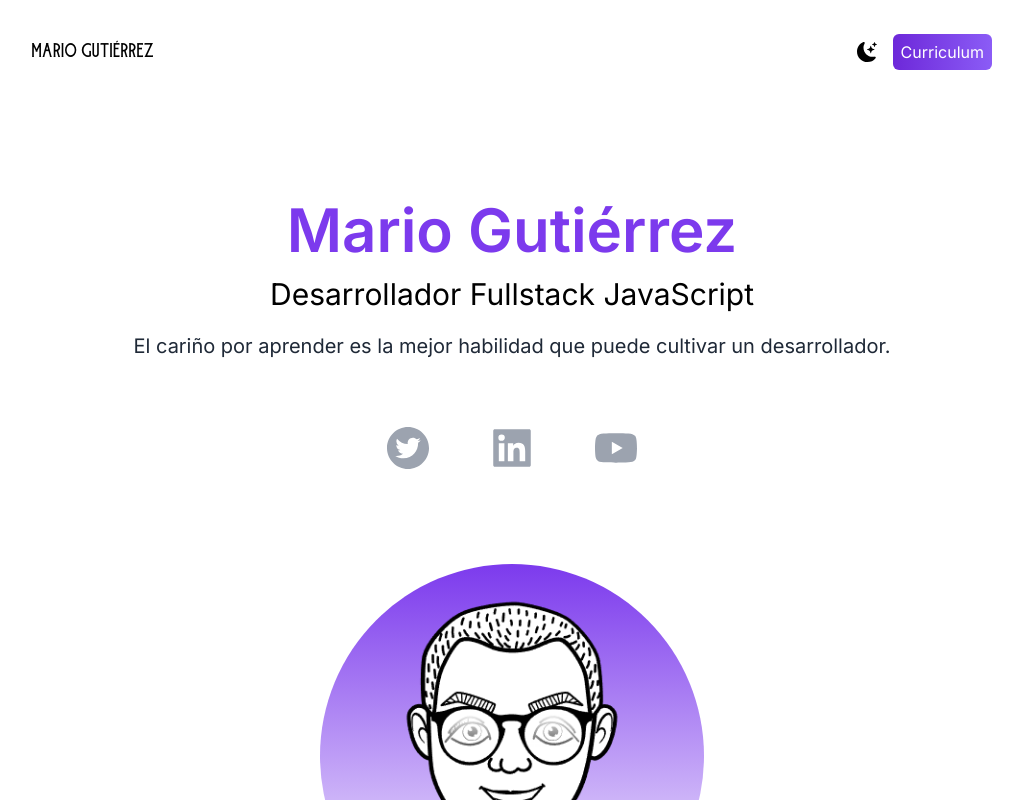
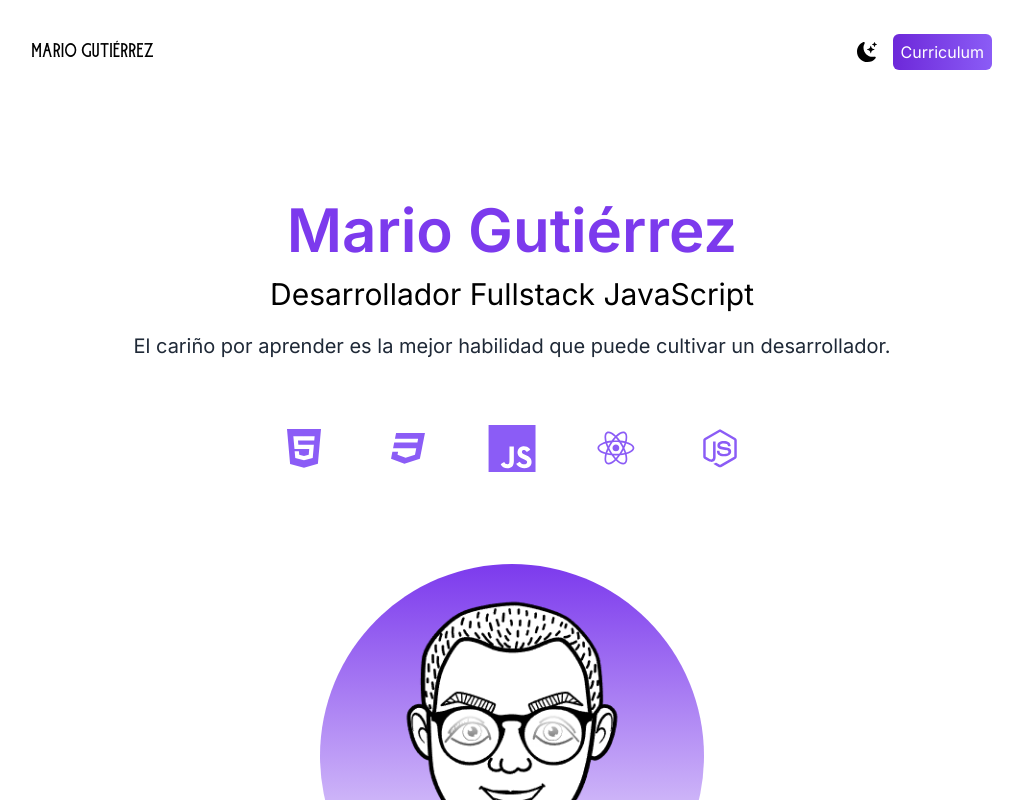
Before and after one commit to MarioGuTe/portafolio-next13, a Next.js app: page / in a window 1280 px wide. Shown: the top 800 px of the page, without its empty margins (128-1151 px from the left). Built offline with nearby package versions, Linux system fonts and the light colour scheme.

Commit message:
add skills icons

```diff
--- a/app/page.js
+++ b/app/page.js
@@ -2,10 +2,13 @@
 import { useState } from "react";
 import { BsFillMoonStarsFill } from "react-icons/bs";
 import {
-  AiFillTwitterCircle,
-  AiFillLinkedin,
-  AiFillYoutube,
-} from "react-icons/ai";
+  DiJsBadge,
+  DiCss3Full,
+  DiHtml5,
+  DiGit,
+  DiReact,
+  DiNodejsSmall,
+} from "react-icons/di";
 import Image from "next/image";
 import Mario from "../public/mario-avatar.png";
 import design from "../public/design.png";
@@ -56,10 +59,13 @@ export default function Home() {
               desarrollador.
             </p>
           </div>
-          <div className=" text-5xl flex justify-center gap-14 py-3 text-gray-400">
-            <AiFillTwitterCircle />
-            <AiFillLinkedin />
-            <AiFillYoutube />
+          <div className=" text-5xl flex justify-center gap-14 py-3 text-violet-500">
+            <DiHtml5 />
+            <DiCss3Full />
+            <DiJsBadge />
+            {/* <DiGit /> */}
+            <DiReact />
+            <DiNodejsSmall />
           </div>
           <div className=" relative mx-auto bg-gradient-to-b from-violet-600 rounded-full w-80 h-80 mt-20 overflow-hidden md:h-96 md:w-96">
             <Image src={Mario} alt="" fill style={{ objectFit: "cover" }} />
```
